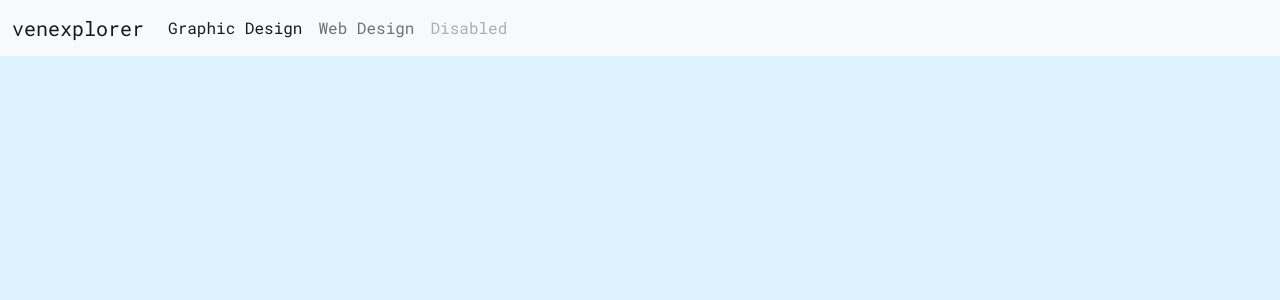
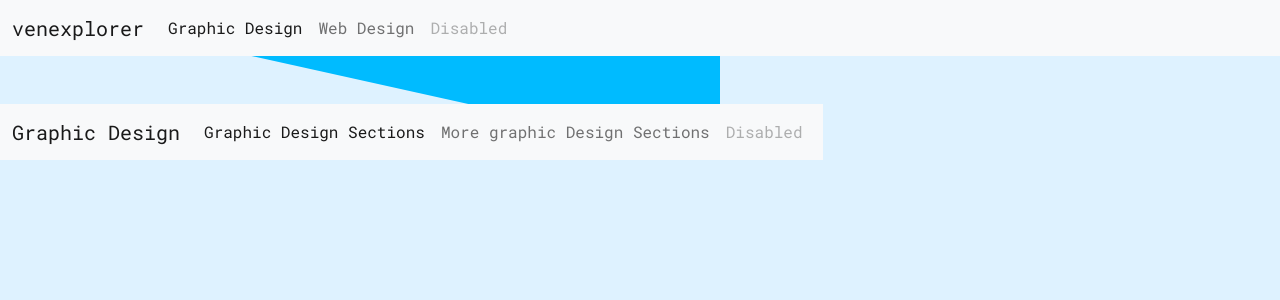
Before and after one commit to busieSA/venexplorer-prev-work, a Flask app: template templates/graphicdesign.html in a window 1280 px wide. Shown: the top 300 px of the page. Run offline with Flask 2, Linux system fonts and the light colour scheme; the template is opened without the code that fills it, so the values that code supplies are empty.

Commit message:
Add files via upload

```diff
--- a/app.py
+++ b/app.py
@@ -16,7 +16,9 @@ def work():
 	return render_template("work.html")
 
 # work links to catagories
-
+@app.route('/graphicdesign')
+def graphicdesign():
+	return render_template("graphicdesign.html")
 
 
 if __name__ == "__main__":
--- a/static/css/main.css
+++ b/static/css/main.css
@@ -10,7 +10,9 @@ font-family: 'Roboto Mono', monospace;
 *{
 	margin: 0;
 	padding: 0;
+	box-sizing: border-box;
 }
+
 
 body {
 	background-color: #def2ff;
--- a/templates/base.html
+++ b/templates/base.html
@@ -16,6 +16,9 @@
 	<link rel="stylesheet" href="../static/css/main.css">
 </head>
 <body>
+	<section>
+		<div class="circle">
+
 			<div id="alt-main">
 
 			{% include 'navigation.html' %}
@@ -31,6 +34,9 @@
 				</div>
 
 			</div>
+
+		</div>
+	</section>
 	<!-- The Java Script link here -->
 		<!-- the bootstrap js here -->
 		<script src="https://cdn.jsdelivr.net/npm/bootstrap@5.0.2/dist/js/bootstrap.bundle.min.js" integrity="sha384-MrcW6ZMFYlzcLA8Nl+NtUVF0sA7MsXsP1UyJoMp4YLEuNSfAP+JcXn/tWtIaxVXM" crossorigin="anonymous"></script>
--- /dev/null
+++ b/templates/gdesignnav.html
@@ -0,0 +1,34 @@
+<div class="d-flex align-items-end mt-5 ml-2">
+	<nav class="navbar navbar-expand-lg navbar-light bg-light">
+		<div class="container-fluid">
+			<a class="navbar-brand" href="#">Graphic Design</a>
+			<button class="navbar-toggler" type="button" data-bs-toggle="collapse" data-bs-target="#navbarSupportedContent" aria-controls="navbarSupportedContent" aria-expanded="false" aria-label="Toggle navigation">
+			<span class="navbar-toggler-icon"></span>
+			</button>
+			<div class="collapse navbar-collapse" id="navbarSupportedContent">
+				<ul class="navbar-nav me-auto mb-2 mb-lg-0">
+					<li class="nav-item">
+					<a class="nav-link active" aria-current="page" href="#">Graphic Design Sections</a>
+					</li>
+					<li class="nav-item">
+					<a class="nav-link" href="#">More graphic Design Sections</a>
+					</li>
+					<!--<li class="nav-item dropdown">
+					<a class="nav-link dropdown-toggle" href="#" id="navbarDropdown" role="button" data-bs-toggle="dropdown" aria-expanded="false">
+					Dropdown
+					</a>
+					<ul class="dropdown-menu" aria-labelledby="navbarDropdown">
+					<li><a class="dropdown-item" href="#">Action</a></li>
+					<li><a class="dropdown-item" href="#">Another action</a></li>
+					<li><hr class="dropdown-divider"></li>
+					<li><a class="dropdown-item" href="#">Something else here</a></li>
+					</ul>
+					</li>-->
+					<li class="nav-item">
+					<a class="nav-link disabled" href="#" tabindex="-1" aria-disabled="true">Disabled</a>
+					</li>
+				</ul>
+			</div>
+		</div>
+	</nav>
+</div>
--- a/templates/graphicdesign.html
+++ b/templates/graphicdesign.html
@@ -1,10 +1,12 @@
 {% extends 'base.html' %}
 
 {% block title %}
-	About work
+	Graphic Design
 {% endblock %}
 
 {% block top %}
+	<!-- This page Should include the second navigation for Graphic Design -->
+	{% include 'gdesignnav.html' %}
 
 {% endblock %}
 
```
Also changed, not shown: templates/wdesignnav.html (added, +34 -0 lines). Lines whose indentation alone changed are shown as unchanged.
